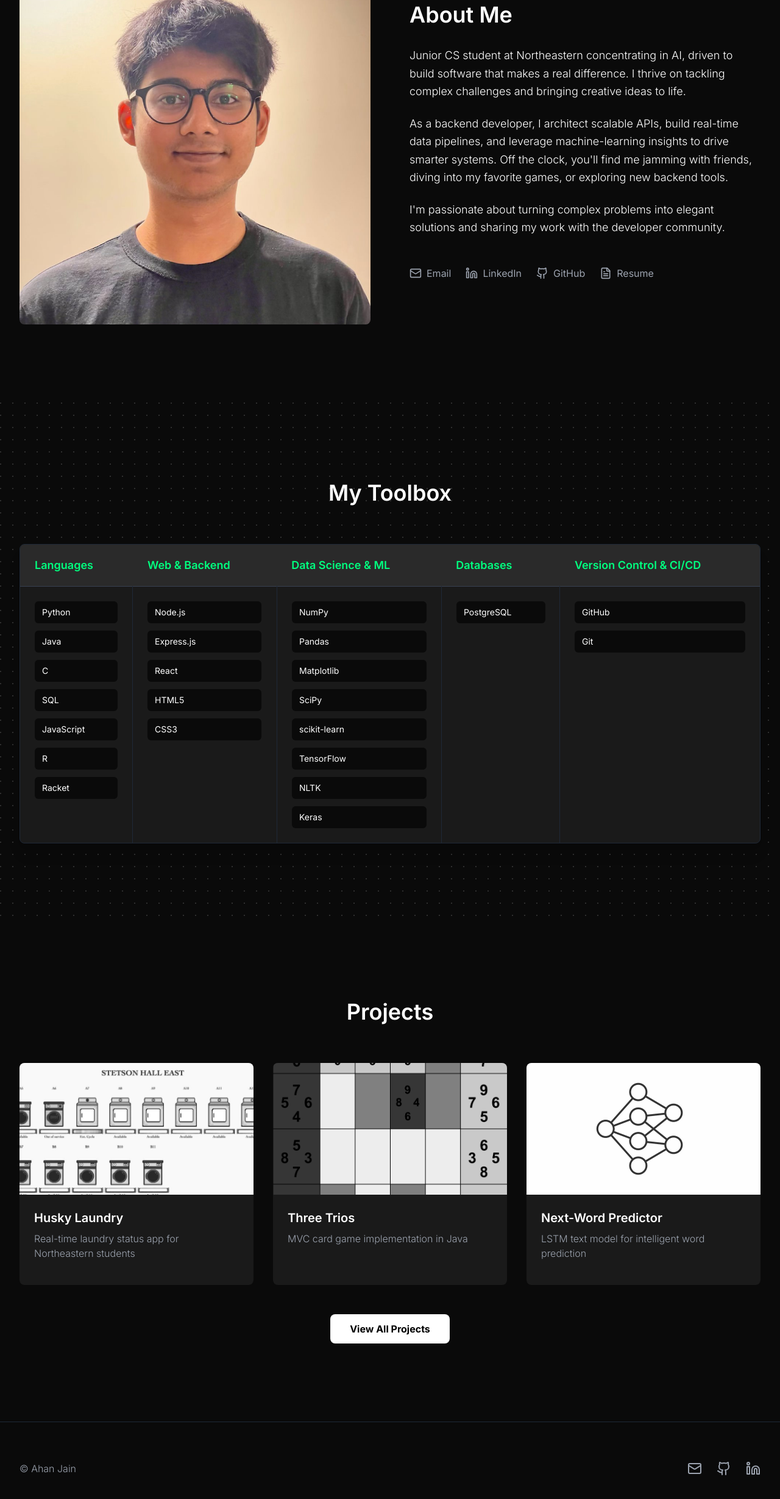
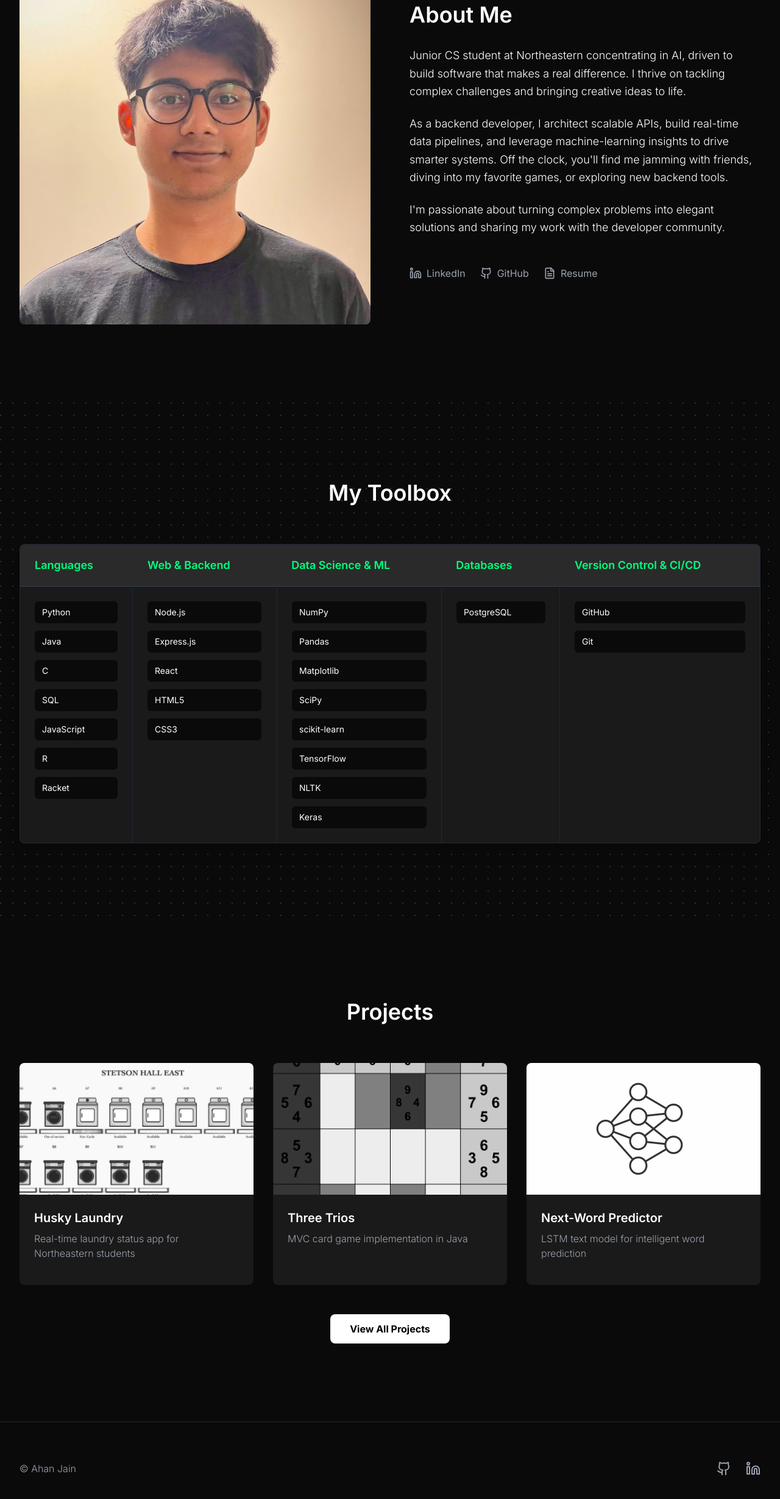
Before and after one commit to ahan-jain/personal-website, a React (Vite) app: page / in a window 1280 px wide. Shown: the part 996-3454 px from the top of the page at 61% size. Built offline with nearby package versions, Linux system fonts and the light colour scheme.

Commit message:
Revert "added email"
This reverts commit 410bde5b473109aa93a29f90266ffab01c7507aa.

```diff
--- a/src/App.tsx
+++ b/src/App.tsx
@@ -301,14 +301,6 @@ function App() {
               {/* Social Links */}
               <div className="flex space-x-6 mt-12">
                 <a
-                  href="mailto:jain.aha@northeastern.edu"
-                  className="flex items-center space-x-2 text-gray-400 hover:text-[#00FF7F] transition-colors duration-300"
-                  aria-label="Email"
-                >
-                  <Mail className="w-5 h-5" />
-                  <span className="underline-animation">Email</span>
-                </a>
-                <a
                   href="https://linkedin.com/in/ahanjain"
                   className="flex items-center space-x-2 text-gray-400 hover:text-[#0077B5] transition-colors duration-300"
                   aria-label="LinkedIn"
@@ -479,13 +471,6 @@ function App() {
             {/* Footer Social Links */}
             <div className="flex space-x-6">
               <a
-                href="mailto:jain.aha@northeastern.edu"
-                className="text-gray-400 hover:text-[#00FF7F] transition-colors duration-300"
-                aria-label="Email"
-              >
-                <Mail className="w-6 h-6" />
-              </a>
-              <a
                 href="https://github.com/ahan-jain"
                 target="_blank"
                 rel="noopener noreferrer"
```
